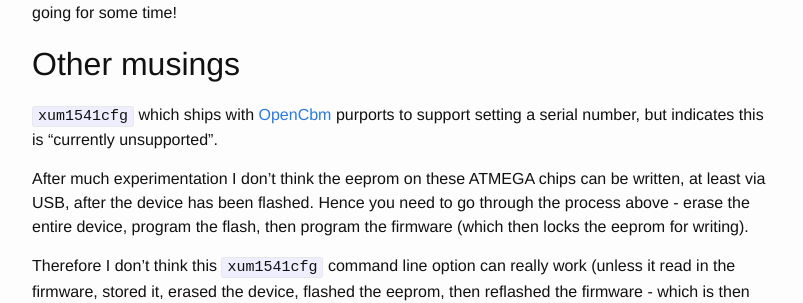
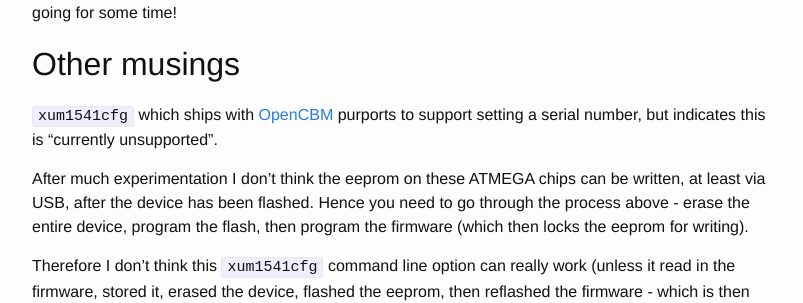
Before and after one commit to piersfinlayson/piersfinlayson.github.io, a Jekyll site: the page built from _posts/2025-02-03-changing-xum1541-serial-number.md, in a window 1280 px wide and 900 px high, scrolled down 1859 px. Shown: the part 154-457 px from the top of the window, without its empty margins (238-1041 px from the left). Built offline with Jekyll 4.4.1, drawn with Linux system fonts in a browser that asks for light colours; comment, search, counter and statistics services are not loaded.

Commit message:
fix typo

```diff
--- a/_posts/2025-02-03-changing-xum1541-serial-number.md
+++ b/_posts/2025-02-03-changing-xum1541-serial-number.md
@@ -76,7 +76,7 @@ With a possible 256 serial numbers and a max of 4-5 drives per device ... well t
 
 ## Other musings
 
-`xum1541cfg` which ships with [OpenCbm](https://github.com/OpenCBM/OpenCBM) purports to support setting a serial number, but indicates this is "currently unsupported".
+`xum1541cfg` which ships with [OpenCBM](https://github.com/OpenCBM/OpenCBM) purports to support setting a serial number, but indicates this is "currently unsupported".
 
 After much experimentation I don't think the eeprom on these ATMEGA chips can be written, at least via USB, after the device has been flashed.  Hence you need to go through the process above - erase the entire device, program the flash, then program the firmware (which then locks the eeprom for writing).
 
```
